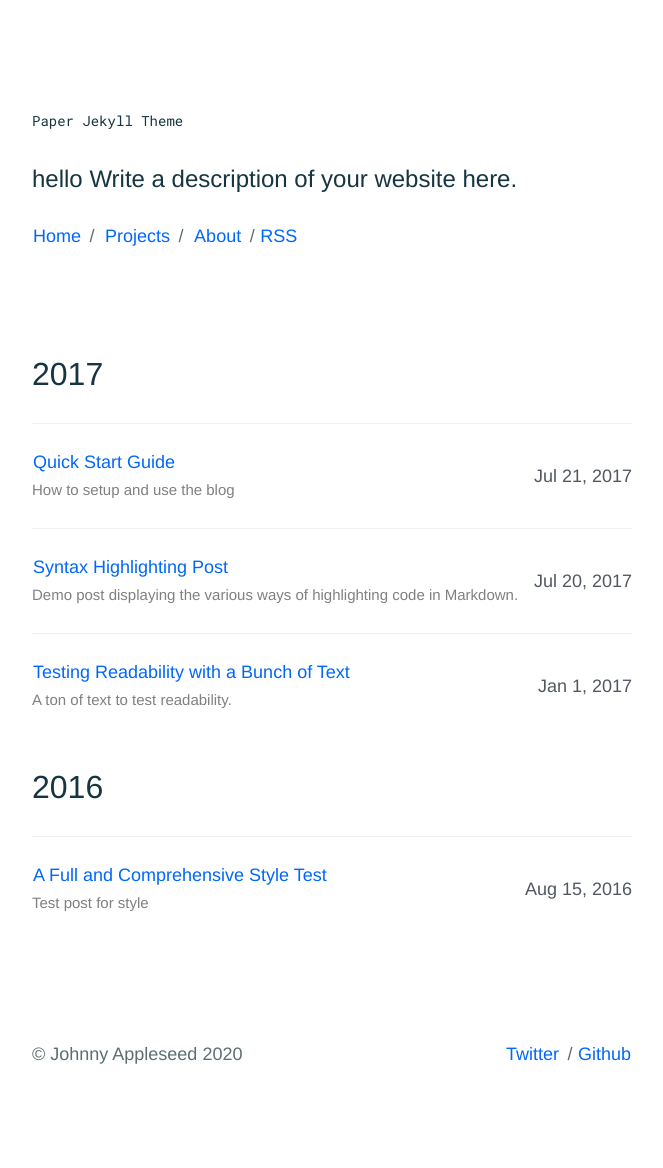
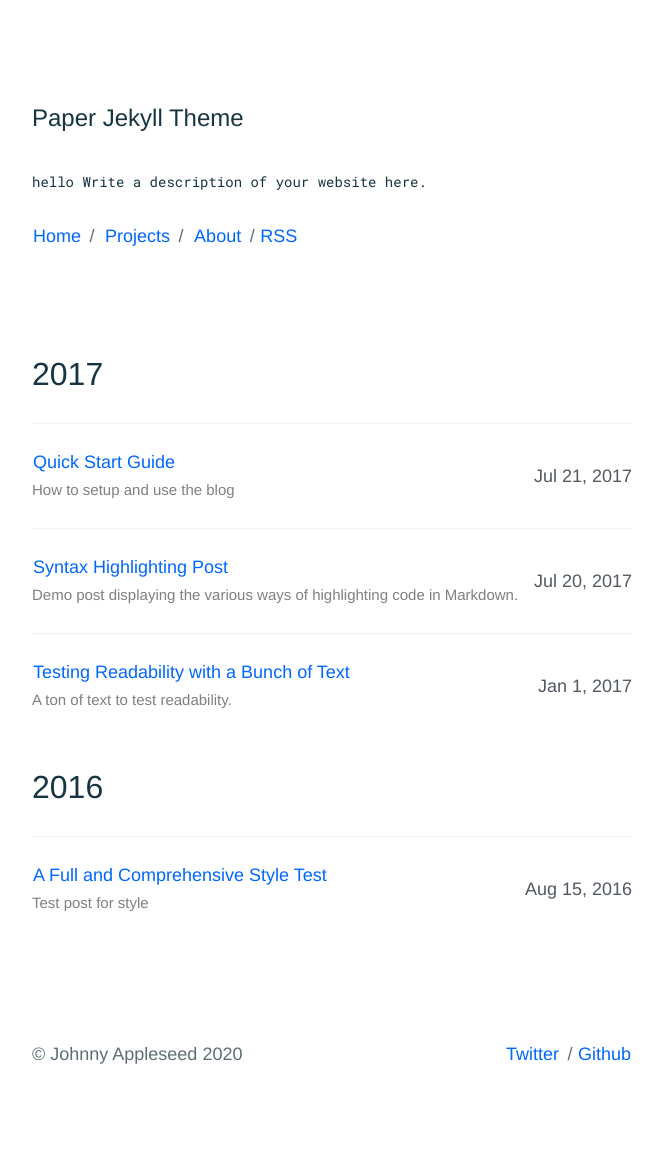
Before and after one commit to sumchuenli/sumchuenli.github.io, a Jekyll site: the page built from index.html, in a window 1280 px wide. Shown: the whole page, without its empty margins (308-971 px from the left). Built offline with Jekyll 4.4.1, drawn with Linux system fonts in a browser that asks for light colours.

Commit message:
Update header.html

```diff
--- a/_includes/header.html
+++ b/_includes/header.html
@@ -1,7 +1,7 @@
 <header class="c-page__header">
-  <h1><code>{{ site.title}}</code></h1>
+  <h1>{{ site.title}}</h1>
   {% if page.title == 'Home' %}
-  <h1>{{ site.description }}</h1>
+  <h1><code>{{ site.description }}</code></h1>
   {% endif %}
   <p>
     <a href="{{ "/" | prepend: site.baseurl }}">Home</a><span
```
